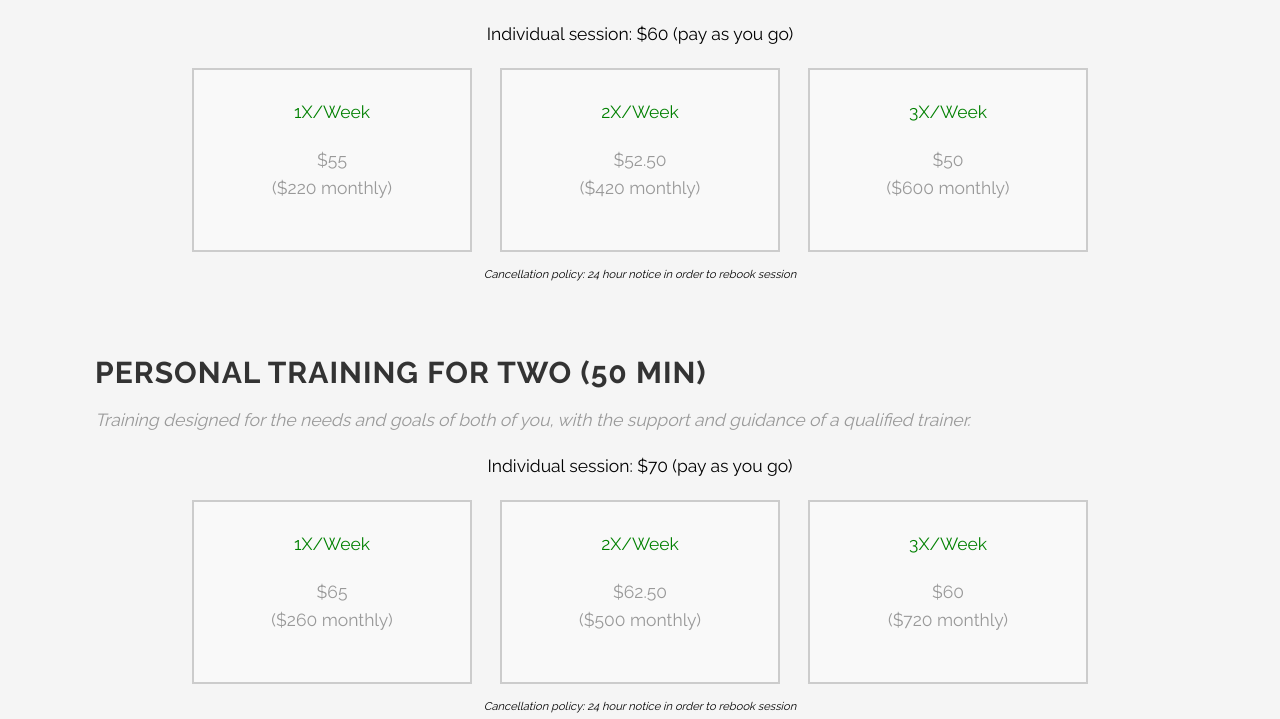
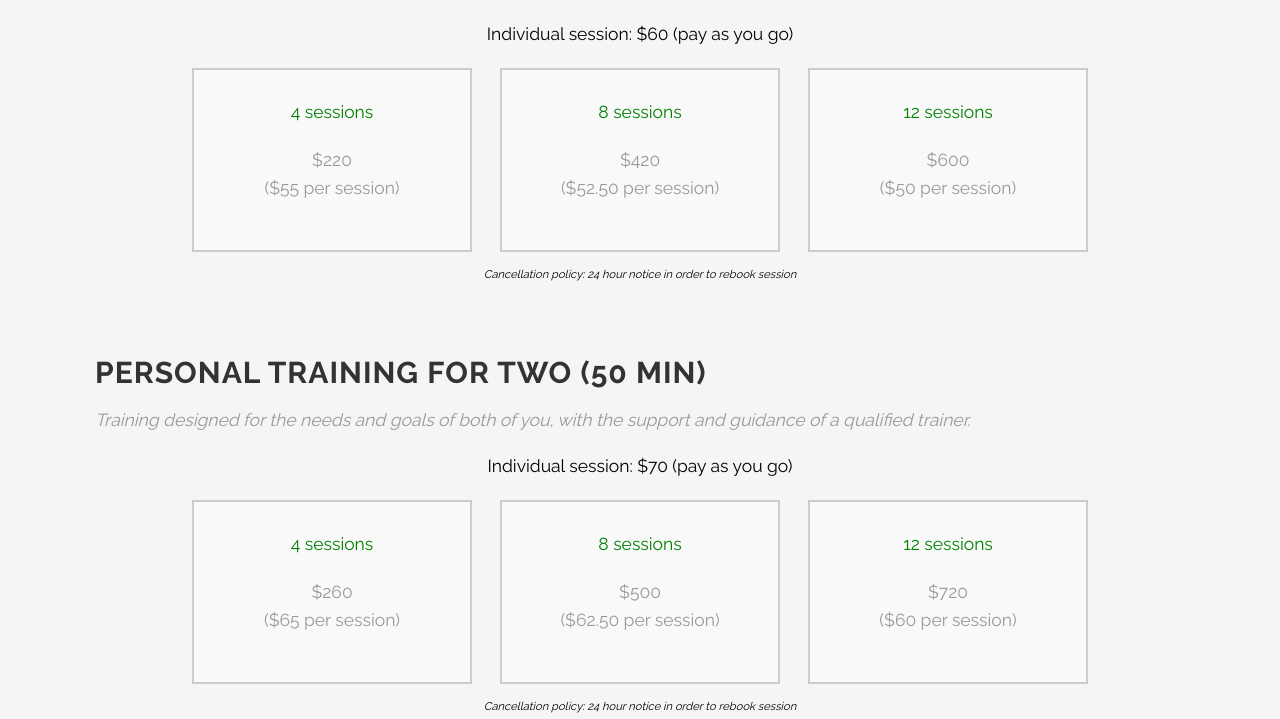
Before and after one commit to up4movement/up4movement.github.io, a Jekyll site: the page built from services.html, in a window 1280 px wide. Shown: the part 636-1355 px from the top of the page. Built offline with Jekyll 4.4.1, drawn with Linux system fonts in a browser that asks for light colours.

Commit message:
change weekly sessions to bundle packages

```diff
--- a/services.html
+++ b/services.html
@@ -83,23 +83,23 @@ classes:
   <div class="row session-group">
     <!-- <div class="session-group"> -->
     <div class="large-3 medium-5 small-10 columns session-box">
-      <p class="green">1X/Week</p>
-      <p style="margin-bottom: 0">$55</p>
-      <p>($220 monthly)</p>
+      <p class="green">4 sessions</p>
+      <p style="margin-bottom: 0">$220</p>
+      <p>($55 per session)</p>
       <!-- <p class="green">10% discount</p> -->
     </div>
 
     <div class="large-3 medium-5 small-10 columns session-box">
-      <p class="green">2X/Week</p>
-      <p style="margin-bottom: 0">$52.50</p>
-      <p>($420 monthly)</p>
+      <p class="green">8 sessions</p>
+      <p style="margin-bottom: 0">$420</p>
+      <p>($52.50 per session)</p>
       <!-- <p class="green">15% discount</p> -->
     </div>
 
     <div class="large-3 medium-5 small-10 columns session-box">
-      <p class="green">3X/Week</p>
-      <p style="margin-bottom: 0">$50</p>
-      <p>($600 monthly)</p>
+      <p class="green">12 sessions</p>
+      <p style="margin-bottom: 0">$600</p>
+      <p>($50 per session)</p>
       <!-- <p class="green">20% discount</p> -->
     </div>
   </div>
@@ -145,23 +145,23 @@ classes:
   <div class="row session-group">
     <!-- <div class="session-group"> -->
     <div class="large-3 medium-5 small-10 columns session-box">
-      <p class="green">1X/Week</p>
-      <p style="margin-bottom: 0">$65</p>
-      <p>($260 monthly)</p>
+      <p class="green">4 sessions</p>
+      <p style="margin-bottom: 0">$260</p>
+      <p>($65 per session)</p>
       <!-- <p class="green">10% discount</p> -->
     </div>
 
     <div class="large-3 medium-5 small-10 columns session-box">
-      <p class="green">2X/Week</p>
-      <p style="margin-bottom: 0">$62.50</p>
-      <p>($500 monthly)</p>
+      <p class="green">8 sessions</p>
+      <p style="margin-bottom: 0">$500</p>
+      <p>($62.50 per session)</p>
       <!-- <p class="green">15% discount</p> -->
     </div>
 
     <div class="large-3 medium-5 small-10 columns session-box">
-      <p class="green">3X/Week</p>
-      <p style="margin-bottom: 0">$60</p>
-      <p>($720 monthly)</p>
+      <p class="green">12 sessions</p>
+      <p style="margin-bottom: 0">$720</p>
+      <p>($60 per session)</p>
       <!-- <p class="green">20% discount</p> -->
     </div>
   </div>
```
